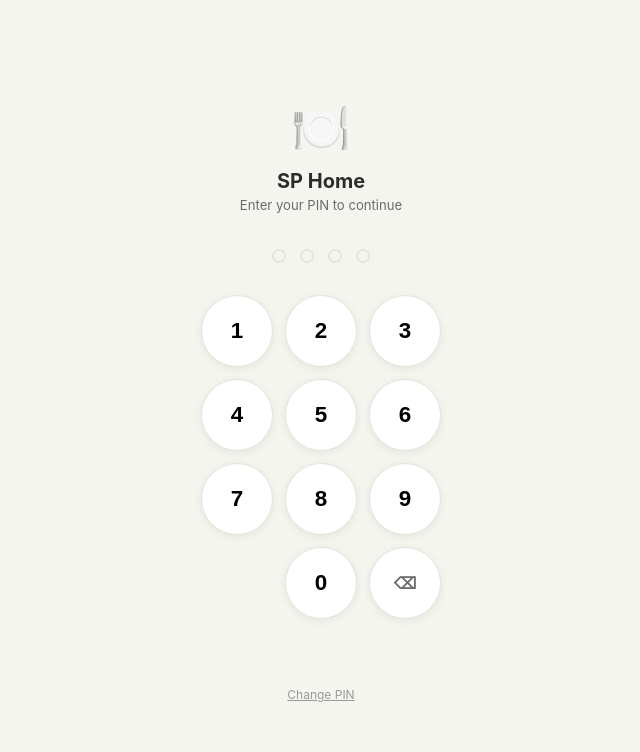
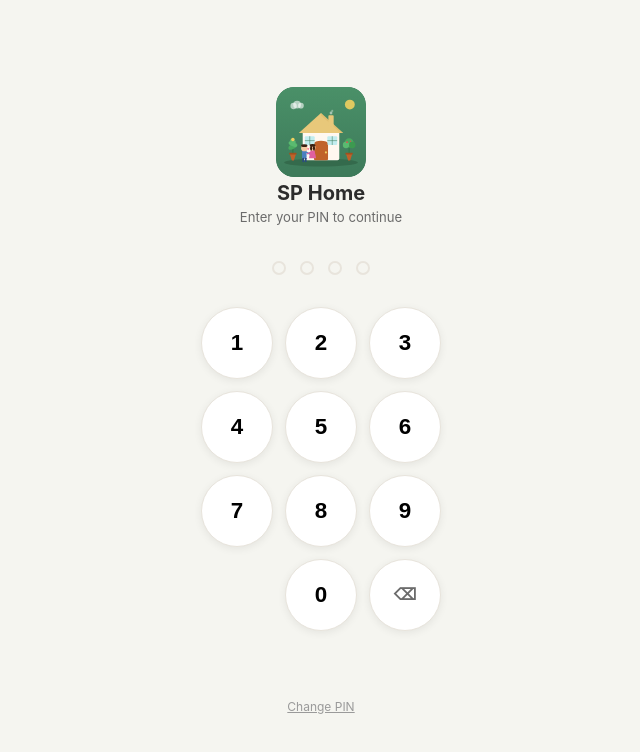
Before and after one commit to pratikb2005/Kitchen-Inventory, a plain HTML site: page index.html in a window 1280 px wide. Shown: the whole page, without its empty margins (319-959 px from the left). Drawn offline with Linux system fonts and the light colour scheme.

Commit message:
Add files via upload

```diff
--- a/index.html
+++ b/index.html
@@ -387,7 +387,60 @@
 
 <!-- ── PIN LOCK SCREEN ── -->
 <div id="pin-screen">
-  <div class="pin-logo">🍽️</div>
+  <svg xmlns="http://www.w3.org/2000/svg" viewBox="0 0 512 512" style="width:90px;height:90px;border-radius:18px;margin-bottom:4px">
+    <rect width="512" height="512" rx="100" fill="#3d7a5a"/>
+    <rect x="0" y="0" width="512" height="512" rx="100" fill="url(#sky)"/>
+    <defs><linearGradient id="sky" x1="0" y1="0" x2="0" y2="1"><stop offset="0%" stop-color="#4a9068"/><stop offset="100%" stop-color="#3d7a5a"/></linearGradient></defs>
+    <ellipse cx="256" cy="430" rx="210" ry="22" fill="#2d5e42" opacity="0.6"/>
+    <rect x="152" y="255" width="208" height="162" rx="10" fill="#fff8f0"/>
+    <polygon points="130,262 256,148 382,262" fill="#e8c87a"/>
+    <polygon points="256,148 382,262 370,262 256,162" fill="#d4b060" opacity="0.4"/>
+    <rect x="298" y="160" width="30" height="64" rx="5" fill="#e8c87a"/>
+    <circle cx="313" cy="148" r="8" fill="#ffffff" opacity="0.5"/>
+    <circle cx="320" cy="136" r="6" fill="#ffffff" opacity="0.35"/>
+    <rect x="216" y="322" width="80" height="95" rx="8" fill="#c0622a"/>
+    <ellipse cx="256" cy="322" rx="40" ry="16" fill="#c0622a"/>
+    <circle cx="284" cy="372" r="6" fill="#f0d060"/>
+    <rect x="164" y="280" width="56" height="50" rx="6" fill="#a8e8f0" opacity="0.7"/>
+    <line x1="192" y1="280" x2="192" y2="330" stroke="#3d7a5a" stroke-width="3"/>
+    <line x1="164" y1="305" x2="220" y2="305" stroke="#3d7a5a" stroke-width="3"/>
+    <rect x="292" y="280" width="56" height="50" rx="6" fill="#a8e8f0" opacity="0.7"/>
+    <line x1="320" y1="280" x2="320" y2="330" stroke="#3d7a5a" stroke-width="3"/>
+    <line x1="292" y1="305" x2="348" y2="305" stroke="#3d7a5a" stroke-width="3"/>
+    <path d="M90,418 L78,380 L114,380 L102,418 Z" fill="#c0622a"/>
+    <rect x="75" y="374" width="42" height="10" rx="3" fill="#a0501e"/>
+    <line x1="96" y1="374" x2="96" y2="320" stroke="#2d7a40" stroke-width="5"/>
+    <ellipse cx="96" cy="338" rx="28" ry="14" fill="#4aaa60" transform="rotate(-30,96,338)"/>
+    <ellipse cx="96" cy="325" rx="26" ry="12" fill="#5aba70" transform="rotate(25,96,325)"/>
+    <ellipse cx="96" cy="308" rx="18" ry="9" fill="#5aba70" transform="rotate(20,96,308)"/>
+    <circle cx="96" cy="298" r="10" fill="#f0d060"/>
+    <path d="M410,418 L398,380 L434,380 L422,418 Z" fill="#c0622a"/>
+    <rect x="395" y="374" width="42" height="10" rx="3" fill="#a0501e"/>
+    <line x1="416" y1="374" x2="416" y2="330" stroke="#2d7a40" stroke-width="5"/>
+    <circle cx="416" cy="318" r="26" fill="#4aaa60"/>
+    <circle cx="398" cy="330" r="18" fill="#5aba70"/>
+    <circle cx="434" cy="330" r="18" fill="#3d9a50"/>
+    <circle cx="404" cy="314" r="5" fill="#e05050"/>
+    <circle cx="424" cy="308" r="4" fill="#e05050"/>
+    <rect x="148" y="358" width="26" height="48" rx="6" fill="#4a80c0"/>
+    <circle cx="161" cy="348" r="18" fill="#f5c8a0"/>
+    <ellipse cx="161" cy="334" rx="18" ry="8" fill="#3a2010"/>
+    <rect x="150" y="402" width="10" height="26" rx="4" fill="#2a4a80"/>
+    <rect x="164" y="402" width="10" height="26" rx="4" fill="#2a4a80"/>
+    <line x1="174" y1="372" x2="194" y2="382" stroke="#4a80c0" stroke-width="8" stroke-linecap="round"/>
+    <path d="M188,406 Q194,358 208,358 Q222,358 228,406 Z" fill="#e060a0"/>
+    <rect x="196" y="358" width="24" height="30" rx="6" fill="#e060a0"/>
+    <circle cx="208" cy="346" r="17" fill="#f5c8a0"/>
+    <ellipse cx="208" cy="332" rx="17" ry="8" fill="#3a2010"/>
+    <ellipse cx="200" cy="348" rx="6" ry="14" fill="#3a2010"/>
+    <ellipse cx="216" cy="348" rx="6" ry="14" fill="#3a2010"/>
+    <line x1="196" y1="372" x2="178" y2="380" stroke="#e060a0" stroke-width="7" stroke-linecap="round"/>
+    <path d="M183,360 C183,360 178,354 178,350 C178,346 183,345 183,350 C183,345 188,346 188,350 C188,354 183,360 183,360 Z" fill="#ff6b8a"/>
+    <circle cx="420" cy="100" r="28" fill="#f0d060" opacity="0.9"/>
+    <circle cx="100" cy="108" r="18" fill="#ffffff" opacity="0.6"/>
+    <circle cx="120" cy="100" r="22" fill="#ffffff" opacity="0.6"/>
+    <circle cx="142" cy="106" r="16" fill="#ffffff" opacity="0.6"/>
+  </svg>
   <div class="pin-title">SP Home</div>
   <div class="pin-subtitle">Enter your PIN to continue</div>
   <div class="pin-dots" id="pin-dots">
@@ -438,7 +491,7 @@
 
 <header>
   <div class="header-left">
-    <span style="font-size:1.4rem">🍽️</span>
+    <img src="icon.svg" style="width:32px;height:32px;border-radius:6px"/>
     <h1>SP Home</h1>
   </div>
   <div style="display:flex;align-items:center;gap:6px">
```
